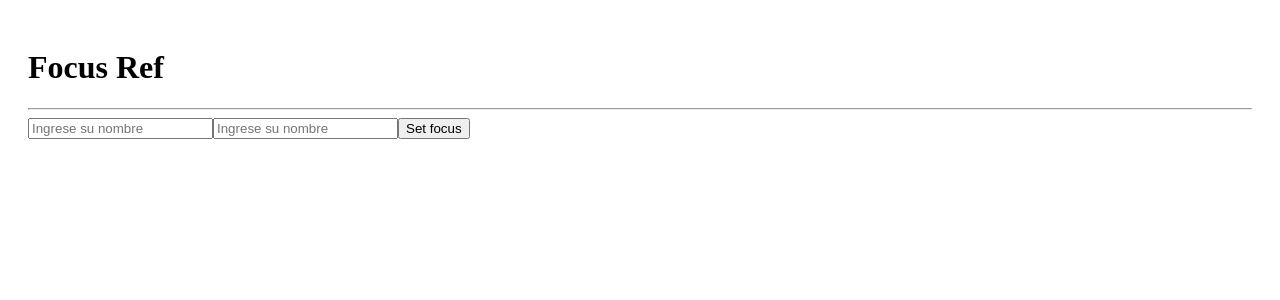
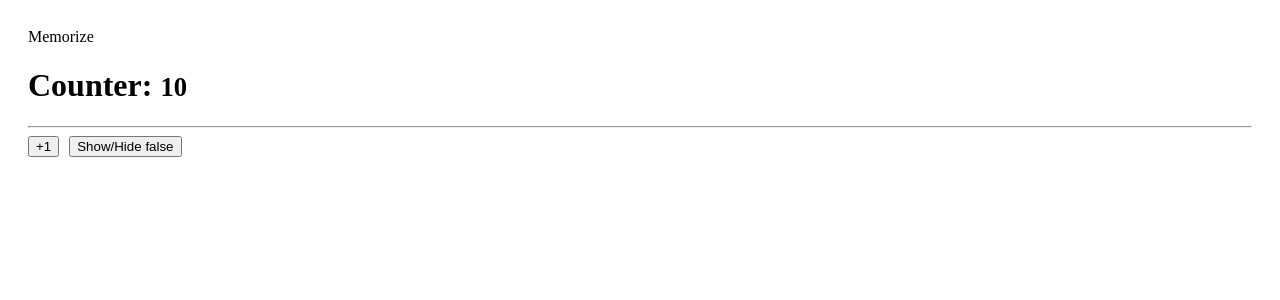
Before and after one commit to xSimon76x/05-hook-app, a React (Vite) app: page / in a window 1280 px wide. Shown: the top 300 px of the page. Built offline with nearby package versions, Linux system fonts and the light colour scheme.

Commit message:
useLayoutEffect similar al useEffect, y ejemplo con hook 'memo' para memorizar componente

```diff
--- /dev/null
+++ b/src/components/05-useLayoutEffect/Layout.jsx
@@ -0,0 +1,35 @@
+import { useFetch, useCounter } from "../../hooks"
+import { LoadingQuote, Quote } from "../03-examples"
+
+
+export const Layout = () => {
+
+    const { counter, increment } = useCounter();
+    const { data, isLoading, hasError } = useFetch(`https://api.breakingbadquotes.xyz/v1/quotes/1${counter}`);
+
+    const {quote, author} = !!data && data[0]
+
+    //Este es un hook, parecido al useEffect, pero que se renderiza
+    //cuando todo lo demas del componente actual ya fue renderizado
+    //y puede ir cambiando en base a una dependencia
+    return (
+        <>
+            <h1>Breaking Bad Quotes</h1>
+            <hr />
+            {
+                isLoading ?
+                    <LoadingQuote />
+                :
+                    <Quote quote={quote} author={author} />
+            }
+
+            <button
+                className="btn btn-primary"
+                disabled={isLoading}
+                onClick={() => increment()}
+            >
+                Next quote
+            </button>
+        </>
+    )
+}
--- /dev/null
+++ b/src/components/06-Memos/Memorize.jsx
@@ -0,0 +1,33 @@
+import { useState } from 'react';
+import { useCounter } from '../../hooks'
+import { Small } from './Small';
+
+
+export const Memorize = () => {
+
+    const { counter, increment } = useCounter(10);
+    const [change, setChange] = useState(false);
+
+    return (
+        <>
+            <div>Memorize</div>
+
+            <h1>Counter: <Small value={counter} /></h1>
+            <hr />
+
+            <button
+                className='btn btn-primary'
+                onClick={() => increment()}
+            >
+                +1
+            </button>
+
+            <button
+                className='btn btn-primary'
+                onClick={() => setChange(!change)}
+            >
+                Show/Hide {JSON.stringify(change)}
+            </button>
+        </>
+    )
+}
--- /dev/null
+++ b/src/components/06-Memos/Small.jsx
@@ -0,0 +1,14 @@
+import { memo } from "react"
+
+export const Small = memo(({value}) => {
+
+    console.log("Me volvi a dibujar :(");
+
+    //TODO memoriza el componente, y este (en este caso)
+    // solo se vuelve a renderizar, cuando sus props tengan algun
+    // cambio de estado, sino, no se renderiza nuevamente
+
+    return (
+        <small>{value}</small>
+    )
+})
--- a/src/main.jsx
+++ b/src/main.jsx
@@ -5,13 +5,15 @@ import ReactDOM from 'react-dom/client'
 // import { FormWithCustomHook } from './components/02-useEffect/FormWithCustomHook'
 // import { SimpleForm } from './components/02-useEffect/SimpleForm'
 // import { MultipleCustomHook } from './components/03-examples/MultipleCustomHook'
-import { FocusScreen } from './components/04-useRef/FocusScreen'
+// import { FocusScreen } from './components/04-useRef/FocusScreen'
+// import { Layout } from './components/05-useLayoutEffect/Layout'
+import { Memorize } from './components/06-Memos/Memorize'
 // import { HookApp } from './HookApp'
 
 import './index.css'
 
 ReactDOM.createRoot(document.getElementById('root')).render(
   // <React.StrictMode>
-    <FocusScreen />
+    <Memorize />
   // </React.StrictMode>
 )
```
Also changed, not shown: src/components/03-examples/Quote.jsx (+21 -2 lines).
